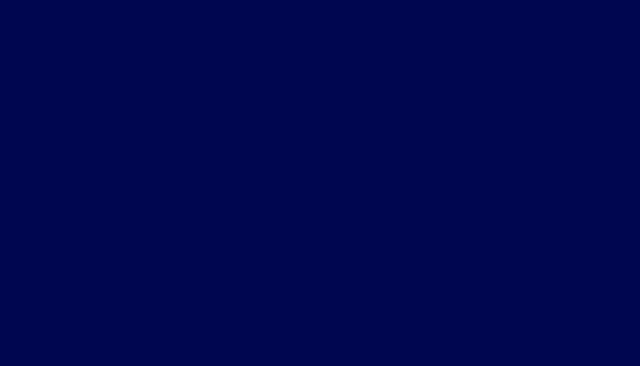
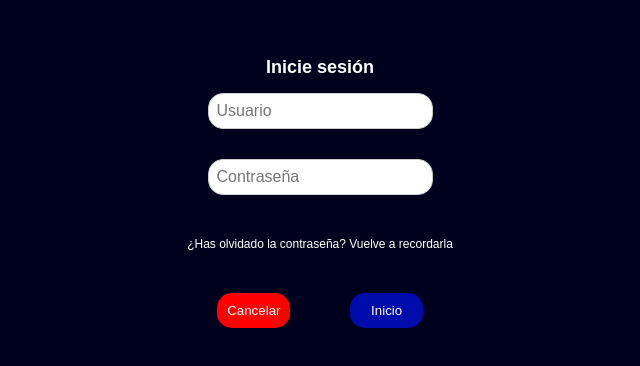
Before and after one commit to Balsero300/ProyectoTardus, a React (Vite) app: page /secion in a window 1280 px wide. Before the commit this address had no page. Shown: the part 200-566 px from the top of the page, without its empty margins (320-960 px from the left). Built offline with nearby package versions, Linux system fonts and the light colour scheme.

Commit message:
Agrego pantalla y css de inicio de sesion

```diff
--- a/src/App.css
+++ b/src/App.css
@@ -1,4 +1,4 @@
 body{
-  background-color: #000650;
+  background-color: #00021d;
   margin: 0;
 }
--- /dev/null
+++ b/src/Componentes/Inicio_S.css
@@ -0,0 +1,52 @@
+body {
+    font-size: 12px;
+    margin: 0;
+    display: flex;
+    justify-content: center;
+    align-items: center;
+    height: 100vh;
+}
+
+.container {
+    text-align: center;
+    max-width: 300px;
+    margin: auto;
+    color: white;
+    font-family: 'Montserrat', sans-serif;
+}
+
+form {
+    display: flex;
+    flex-direction: column;
+}
+
+input {
+    padding: 8px;
+    margin-bottom: 16px;
+    border: 1px solid #ccc;
+    border-radius: 15px;
+    font-size: 16px;
+}
+
+.buttons-container {
+    display: flex;
+    justify-content: space-between;
+}
+
+button {
+    padding: 10px;
+    margin: 30px;
+    color: white;
+    border: none;
+    border-radius: 15px;
+    cursor: pointer;
+    width: 40%;
+}
+
+.Cancelar{
+    background-color: red;
+}
+
+.Inicio{
+    background-color: rgb(0, 11, 172);
+}
--- /dev/null
+++ b/src/Pages/Inicio_S.tsx
@@ -0,0 +1,30 @@
+import '../Componentes/Inicio_S.css';
+
+function Secion() {
+   return (
+     <div className='container'>
+       <h2>Inicie sesión</h2>
+       <form>
+         <label>
+           <input type="text" placeholder='Usuario'/>
+         </label>
+         <br />
+         <label>
+           <input type="password" placeholder='Contraseña'/>
+         </label>
+         <br />
+         <p>¿Has olvidado la contraseña? Vuelve a recordarla</p>
+         <div className="buttons-container">
+           <button className="Cancelar" type="button">
+             Cancelar
+           </button>
+           <button className="Inicio" type='button'>
+             Inicio
+           </button>
+         </div>
+       </form>
+     </div>
+   );
+}
+
+export default Secion;
--- a/src/Pages/Registro.tsx
+++ /dev/null
@@ -1,7 +0,0 @@
-function Registro() {
-    return (
-      <h1>Hola</h1>
-   )
-}
-
-export default Registro
--- a/src/router/AppRouter.tsx
+++ b/src/router/AppRouter.tsx
@@ -1,11 +1,11 @@
 import { Routes, Route } from 'react-router-dom'
 import Inicio from '../Pages/Pagina'
-import Registro from '../Pages/Registro'
+import Secion from '../Pages/Inicio_S'
 
 function Router() {
     return(
         <Routes>
-            <Route path='/registro' element={<Registro/>} />
+            <Route path='/secion' element={<Secion/>} />
             <Route path='/inicio' element={<Inicio/>} />
         </Routes>
     )
```
